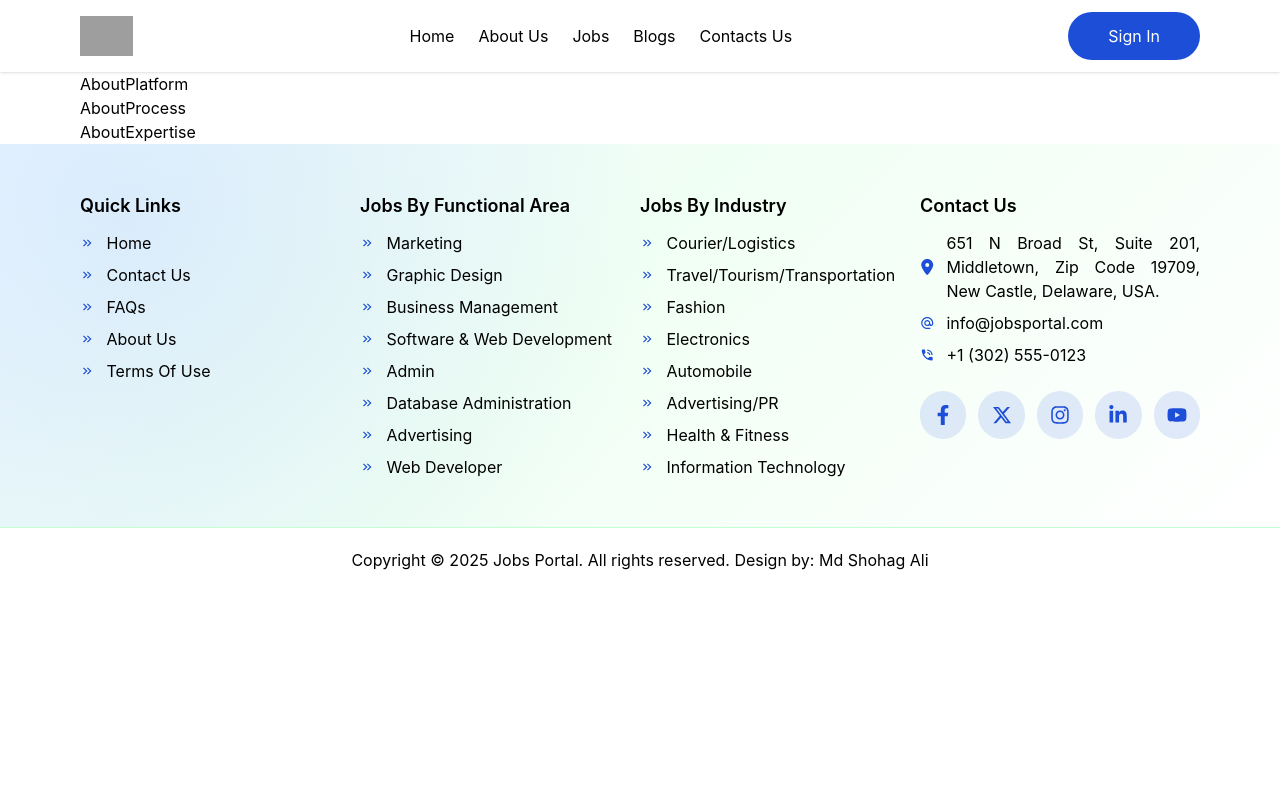
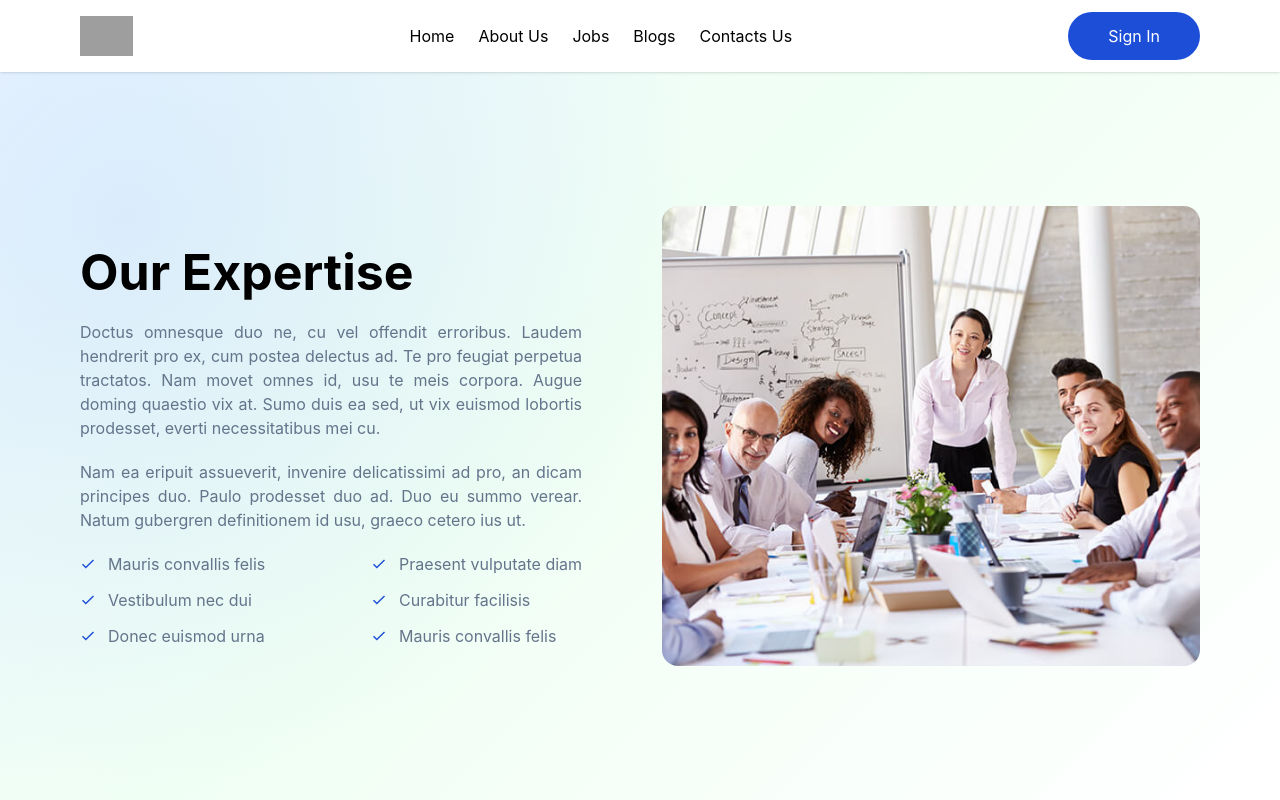
Before and after one commit to shohag390/JobPortal_Client, a React (Vite) app: page /about in a window 1280 px wide. Shown: the top 800 px of the page. Built offline with nearby package versions, Linux system fonts and the light colour scheme; grey boxes are pictures that could not be loaded.

Commit message:
About page Added

```diff
--- a/src/components/Abouts/AboutExpertise.jsx
+++ b/src/components/Abouts/AboutExpertise.jsx
@@ -1,7 +1,86 @@
-import React from "react";
+import { IoMdCheckmark } from "react-icons/io";
+import image from "../../assets/images/about-us-img2.jpg";
+import { Link } from "react-router";
+
+const items1 = [
+  {
+    id: 1,
+    text: "Mauris convallis felis",
+  },
+  {
+    id: 2,
+    text: "Vestibulum nec dui",
+  },
+  {
+    id: 3,
+    text: "Donec euismod urna",
+  },
+];
+const items2 = [
+  {
+    id: 1,
+    text: "Praesent vulputate diam",
+  },
+  {
+    id: 2,
+    text: "Curabitur facilisis",
+  },
+  {
+    id: 3,
+    text: "Mauris convallis felis",
+  },
+];
 
 const AboutExpertise = () => {
-  return <div className="px-5 md:px-12 lg:px-20 2xl:px-60">AboutExpertise</div>;
+  return (
+    <div className="hero px-5 md:px-12 lg:px-20 2xl:px-60 py-10 md:py-20 lg:py-0 h-full lg:h-[91vh] 2xl:h-[90vh] flex lg:flex-row flex-col gap-10 md:gap-15 lg:gap-20 items-center justify-between group">
+      <div className="w-full lg:w-[50%]">
+        <h1 className="font-semibold md:font-bold text-[32px] md:text-[45px] lg:text-[50px] leading-10 md:leading-12 lg:leading-14 pt-3 md:pt-4 lg:pt-5">
+          Our Expertise
+        </h1>
+        <p className="py-3 md:py-4 lg:py-5 text-[14px] md:text-[16px] text-[#64748b] text-justify">
+          Doctus omnesque duo ne, cu vel offendit erroribus. Laudem hendrerit
+          pro ex, cum postea delectus ad. Te pro feugiat perpetua tractatos. Nam
+          movet omnes id, usu te meis corpora. Augue doming quaestio vix at.
+          Sumo duis ea sed, ut vix euismod lobortis prodesset, everti
+          necessitatibus mei cu.
+        </p>
+        <p className="text-[14px] md:text-[16px] text-[#64748b] text-justify">
+          Nam ea eripuit assueverit, invenire delicatissimi ad pro, an dicam
+          principes duo. Paulo prodesset duo ad. Duo eu summo verear. Natum
+          gubergren definitionem id usu, graeco cetero ius ut.
+        </p>
+
+        <div className="flex justify-between pt-3 md:pt-4 lg:pt-5 ">
+          <ul className="flex flex-col gap-2 lg:gap-3">
+            {items1?.map((item) => (
+              <li
+                className="flex items-center gap-2 lg:gap-3 text-[14px] md:text-[16px]"
+                key={item?.id}
+              >
+                <IoMdCheckmark className="text-[#1d4ed8]" />
+                <span className="text-[#64748b]">{item?.text}</span>
+              </li>
+            ))}
+          </ul>
+          <ul className="flex flex-col gap-2 lg:gap-3">
+            {items2?.map((item) => (
+              <li
+                className="flex items-center gap-2 lg:gap-3 text-[14px] md:text-[16px]"
+                key={item?.id}
+              >
+                <IoMdCheckmark className="text-[#1d4ed8]" />
+                <span className="text-[#64748b]">{item?.text}</span>
+              </li>
+            ))}
+          </ul>
+        </div>
+      </div>
+      <div className="">
+        <img className="rounded-2xl" src={image} alt="" />
+      </div>
+    </div>
+  );
 };
 
 export default AboutExpertise;
--- a/src/components/Abouts/AboutPlatform.jsx
+++ b/src/components/Abouts/AboutPlatform.jsx
@@ -1,7 +1,11 @@
 import React from "react";
 
 const AboutPlatform = () => {
-  return <div className="px-5 md:px-12 lg:px-20 2xl:px-60">AboutPlatform</div>;
+  return (
+    <div className="px-5 md:px-12 lg:px-20 2xl:px-60 py-8 md:py-10 lg:py-12 2xl:py-18 bg-[#ffff]">
+      AboutPlatform
+    </div>
+  );
 };
 
 export default AboutPlatform;
--- a/src/components/Abouts/AboutProcess.jsx
+++ b/src/components/Abouts/AboutProcess.jsx
@@ -1,7 +1,11 @@
 import React from "react";
 
 const AboutProcess = () => {
-  return <div className="px-5 md:px-12 lg:px-20 2xl:px-60">AboutProcess</div>;
+  return (
+    <div className="px-5 md:px-12 lg:px-20 2xl:px-60 py-8 md:py-10 lg:py-12 2xl:py-18 bg-[#f8f8f8]">
+      AboutProcess
+    </div>
+  );
 };
 
 export default AboutProcess;
--- a/src/components/Abouts/AboutUs.jsx
+++ b/src/components/Abouts/AboutUs.jsx
@@ -47,7 +47,7 @@ const AboutUs = () => {
           </ul>
         </div>
 
-        <div className="w-full lg:w-1/2 relative group overflow-hidden rounded-lg">
+        <div className="w-full lg:w-1/2 relative group overflow-hidden rounded-2xl">
           <img
             src={videoThumbnail}
             alt="video"
--- a/src/pages/AboutPage.jsx
+++ b/src/pages/AboutPage.jsx
@@ -2,13 +2,15 @@ import React from "react";
 import AboutPlatform from "../components/Abouts/AboutPlatform";
 import AboutProcess from "../components/Abouts/AboutProcess";
 import AboutExpertise from "../components/Abouts/AboutExpertise";
+import AboutUs from "../components/Abouts/AboutUs";
 
 const AboutPage = () => {
   return (
     <>
+      <AboutExpertise />
       <AboutPlatform />
+      <AboutUs />
       <AboutProcess />
-      <AboutExpertise />
     </>
   );
 };
```
